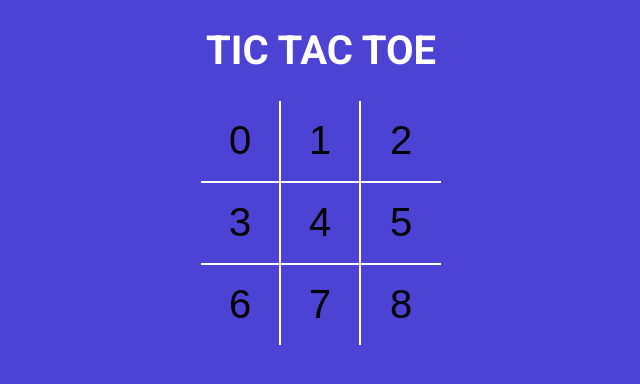
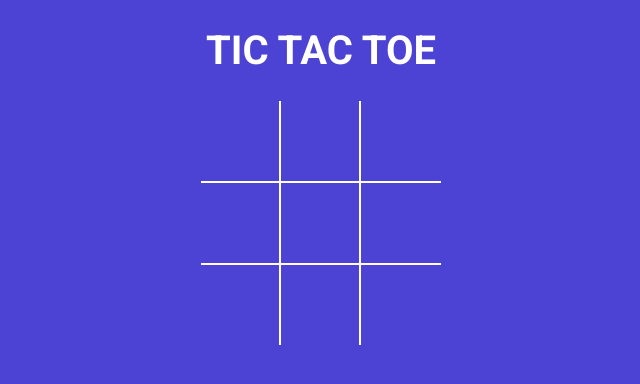
Before and after one commit to Tekkon/tictactoe, a React (Vite) app: page / in a window 1280 px wide. Shown: the top 384 px of the page, without its empty margins (319-959 px from the left). Built offline with nearby package versions, Linux system fonts and the light colour scheme.

Commit message:
Using useState hook

```diff
--- a/src/components/Board.js
+++ b/src/components/Board.js
@@ -1,23 +1,55 @@
-import React from 'react';
+import React, { useState } from 'react';
 import Square from "./Square";
 
 const Board = () => {
+  const [board, setBoard] = useState(Array(9).fill(null));
+  const [isXNext, setIsXNext] = useState(false);
+
+  const handleSquareClick = (position) => {
+    if (board[position]) {
+      return;
+    }
+
+    setBoard((prevBoard) => {
+      return prevBoard.map((square, pos) => {
+        if (pos === position) {
+          return isXNext ? 'X' : 'O';
+        }
+
+        return square;
+      });
+    });
+
+    setIsXNext((prev) => !prev)
+  }
+
+  const renderSquare = (position) => {
+    return (
+      <Square
+        value={board[position]}
+        onClick={() => {
+          handleSquareClick(position);
+        }}
+      />
+    );
+  }
+
   return (
     <div className="board">
       <div className="board-row">
-        <Square value={0} />
-        <Square value={1} />
-        <Square value={2} />
+        { renderSquare(0) }
+        { renderSquare(1) }
+        { renderSquare(2) }
       </div>
       <div className="board-row">
-        <Square value={3} />
-        <Square value={4} />
-        <Square value={5} />
+        { renderSquare(3) }
+        { renderSquare(4) }
+        { renderSquare(5) }
       </div>
       <div className="board-row">
-        <Square value={6} />
-        <Square value={7} />
-        <Square value={8} />
+        { renderSquare(6) }
+        { renderSquare(7) }
+        { renderSquare(8) }
       </div>
     </div>
   )
--- a/src/components/Square.js
+++ b/src/components/Square.js
@@ -1,8 +1,14 @@
 import React from 'react';
 
-const Square = ({ value }) => {
+const Square = ({ value, onClick }) => {
   return (
-    <button type="button" className="square">{ value }</button>
+    <button
+      type="button"
+      className="square"
+      onClick={ onClick }
+    >
+      { value }
+    </button>
   )
 };
 
```
